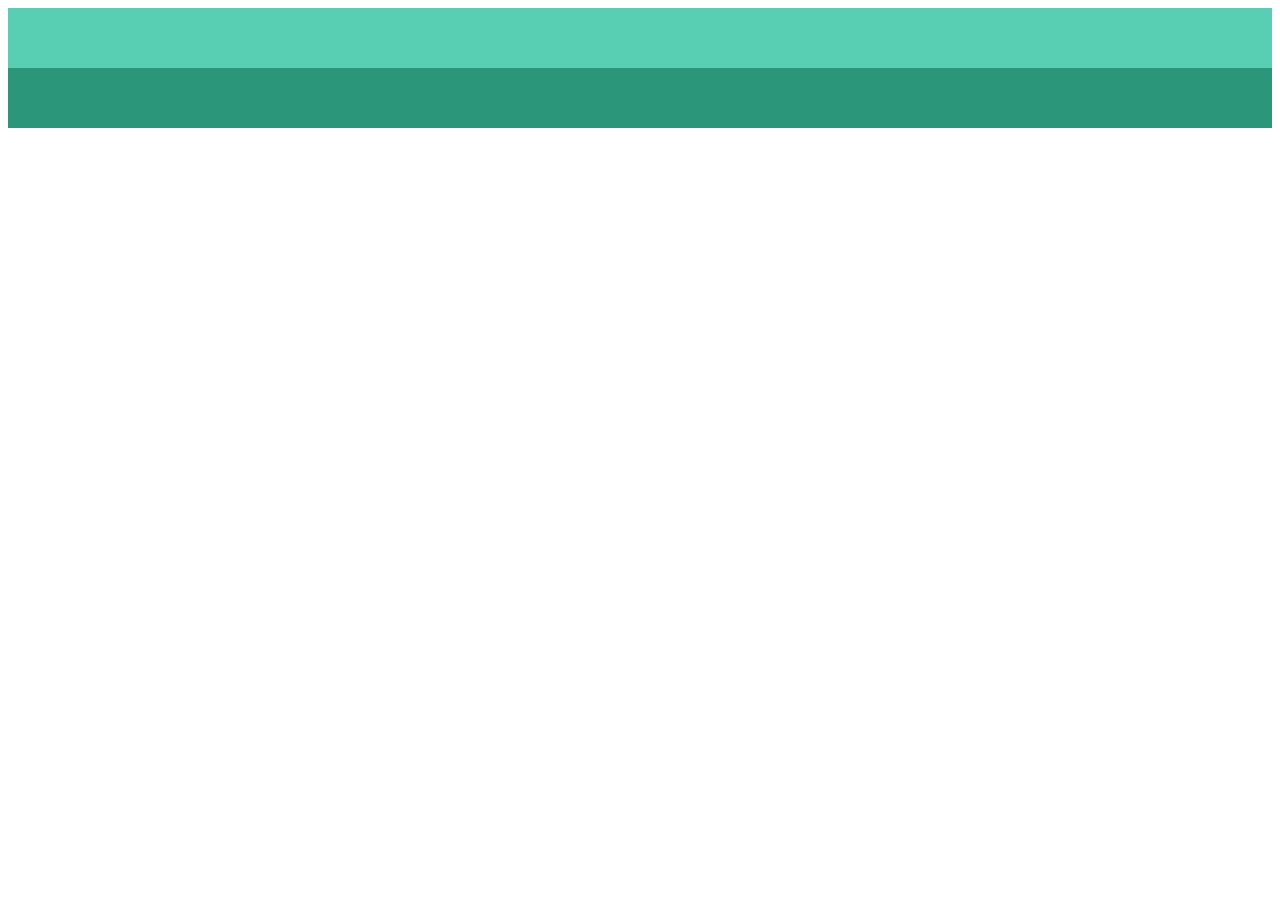
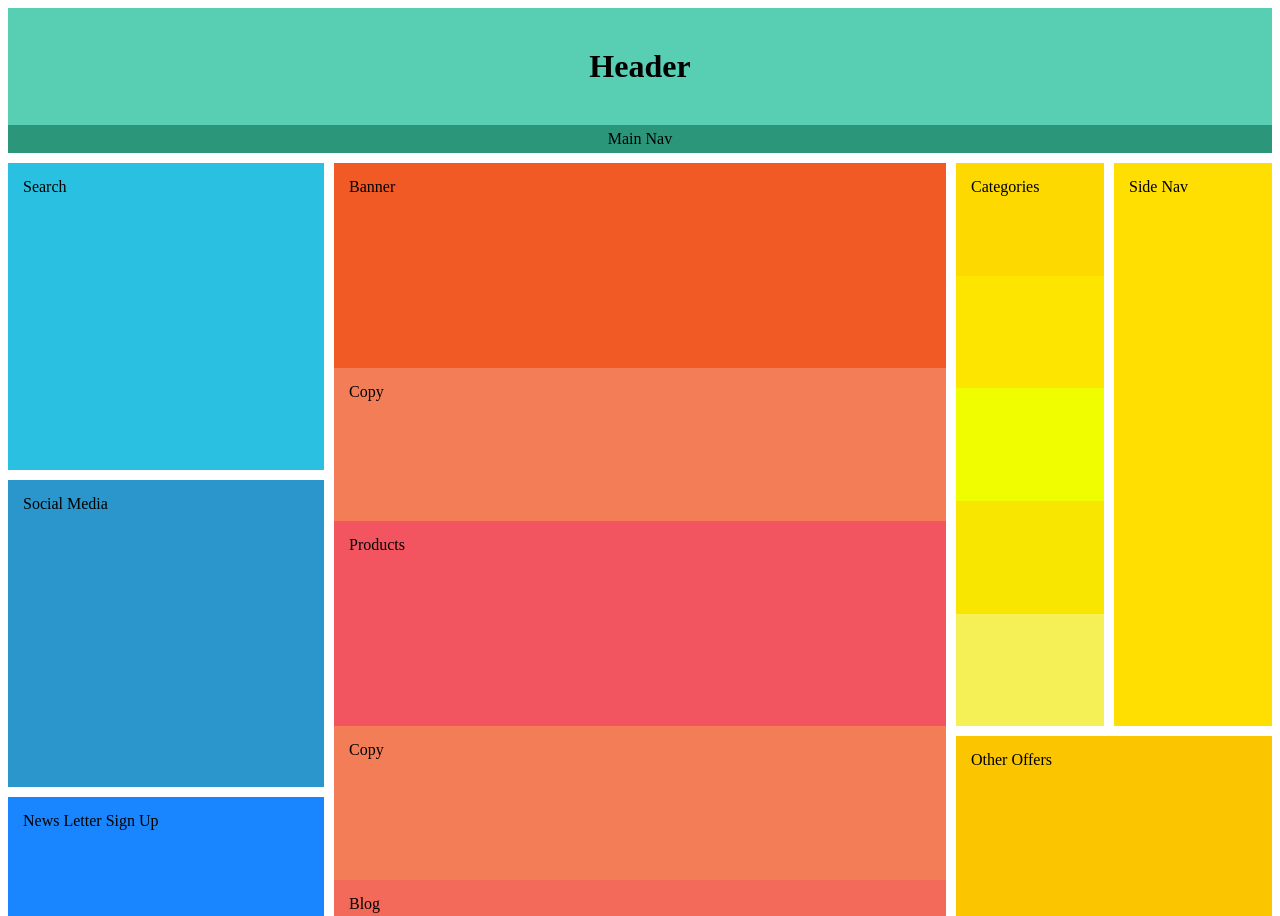
Before and after one commit to MahdieZeinali/CodingFront, a plain HTML site: page 06- layout design practice/index.htm in a window 1280 px wide. Shown: the top 916 px of the page. Before the commit the page ends 800 px from the top, so only its background shows below. Drawn offline with Linux system fonts and the light colour scheme.

Commit message:
design layout

```diff
--- a/06- layout design practice/index.htm
+++ b/06- layout design practice/index.htm
@@ -2,74 +2,234 @@
     <head>
         <title>layout design</title>
         <style>
+        /*===============
+        all sections
+        ===============*/
+
+        .ov {
+            overflow: hidden;
+        }
+        p {
+            margin: 0;
+            padding: 15px 0 0 15px;
+        }
+
+
+
 
         /*===============
         header section
         ===============*/
 
-        .header {
+        #header {
+            text-align: center;
+        }
+
+        #header h1 {
             background: #58cfb3;
-            width: 100%;
-            height: 60px;
+            padding: 40px 0;
+            margin: 0;
         }
-        .main-nav {
+
+        #header p {
             background: #2b967a;
-            width: 100%;
-            height: 60px;
+            padding: 5px 0;
+            margin: 0;
         }
+
+
+
 
         /*====================
         main-content section
         ====================*/
 
+        #main-content {
+            overflow: hidden;
+            margin: 10px 0 10px 0;
+            height: 1024px;
+        }
+
+
+        /*--------left--------*/
+        #main-content .col-left {
+            float: left;
+            width: 25%;
+        }
+
+        #main-content .col-left .search {
+            background: #2ac0e1;
+            height: 30%;
+        }
+
+        #main-content .col-left .social-media {
+            background: #2b96cc;
+            height: 30%;
+            margin: 10px 0;
+        }
+
+        #main-content .col-left .news-letter {
+            background: #1986ff;
+            height: 40%;
+        }
+
+
+        /*--------center--------*/
+        #main-content .col-center {
+            float: left;
+            width: 50%;
+        }
+
+        #main-content .col-center .holder {
+            padding: 0 10px;
+        }
+
+        #main-content .col-center .banner {
+            background: #f15a25;
+            height: 20%;
+        }
+
+        #main-content .col-center .copy {
+            background: #f37d57;
+            height: 15%;
+        }
+
+        #main-content .col-center .products {
+            background: #f25560;
+            height: 20%;
+        }
+
+        #main-content .col-center .blog {
+            background: #f36a5a;
+            height: 30%;
+        }
+
+
+        /*--------right--------*/
+        #main-content .col-right {
+            float: left;
+            width: 25%;
+        }
+
+        #main-content .col-right .top .categories,
+        #main-content .col-right .top .side-nav {
+            width: 50%;
+            height: 55%;
+        }
+
+        #main-content .col-right .top .side-nav {
+            background: #ffde01;
+            float: right;
+        }
+
+        #main-content .col-right .top .categories {
+            float: left;
+        }
+
+        #main-content .col-right .bottom .other-offers {
+            background: #fbc500;
+            height: 45%;
+            margin-top: 10px;
+        }
+
+        .one, .two, .three, .four, .five {
+            height: 20%;
+        }
+
+        #main-content .col-right .top .one {
+            background: #fdd900;
+        }
+
+        #main-content .col-right .top .two {
+            background: #fde500;
+        }
+
+        #main-content .col-right .top .three {
+            background: #f0fc00;
+        }
+
+        #main-content .col-right .top .four {
+            background: #f8e600;
+        }
+
+        #main-content .col-right .top .five {
+            background: #f5f056;
+        }
+
+        .righttopholder {
+            padding-right: 10px;
+        }
+
+
+
 
         /*===============
         footer section
         ===============*/
-
+        #footer {
+            background: #2b8681;
+            padding-bottom: 100px;
+            text-align: center;
+            padding-top: 15px;
+        }
         </style>
     </head>
 
     <body>
         <div id="header">
-            <div class="header"></div>
-            <div class="main-nav"></div>
+            <h1>Header</h1>
+            <p>Main Nav</p>
         </div>
 
         <div id="main-content">
 
-            <div class="col-right">
+            <div class="col-left">
 
-                <div class="top">
-                    <div class="side-nav"></div>
-                    <div class="categories"></div>
-                </div>
-
-                <div class="bottom">
-                    <div class="other-offers"></div>
-                </div>
+                <div class="search"><p>Search</p></div>
+                <div class="social-media"><p>Social Media</p></div>
+                <div class="news-letter"><p>News Letter Sign Up</p></div>
 
             </div>
 
             <div class="col-center">
 
-                <div class="banner"></div>
-                <div class="copy"></div>
-                <div class="product"></div>
-                <div class="blog"></div>
+                <div class="holder">
+                    <div class="banner"><p>Banner</p></div>
+                    <div class="copy"><p>Copy</p></div>
+                    <div class="products"><p>Products</p></div>
+                    <div class="copy"><p>Copy</p></div>
+                    <div class="blog"><p>Blog</p></div>
+                </div>
 
             </div>
 
-            <div class="col-left">
+            <div class="col-right ">
 
-                <div class="search"></div>
-                <div class="social-media"></div>
-                <div class="news-letter"></div>
+                <div class="top ov">
+                    <div class="categories">
+                        <div class="righttopholder">
+                            <div class="one"><p>Categories</p></div>
+                            <div class="two"></div>
+                            <div class="three"></div>
+                            <div class="four"></div>
+                            <div class="five"></div>
+                        </div>
+                    </div>
+                    <div class="side-nav">
+                        <div class="righttopholder">
+                            <p>Side Nav</p>
+                        </div>
+                    </div>
+                </div>
+
+                <div class="bottom">
+                    <div class="other-offers"><p>Other Offers</p></div>
+                </div>
 
             </div>
 
         </div>
 
-        <div id="footer"></div>
+        <div id="footer">Footer</div>
     </body>
 </html>
```
